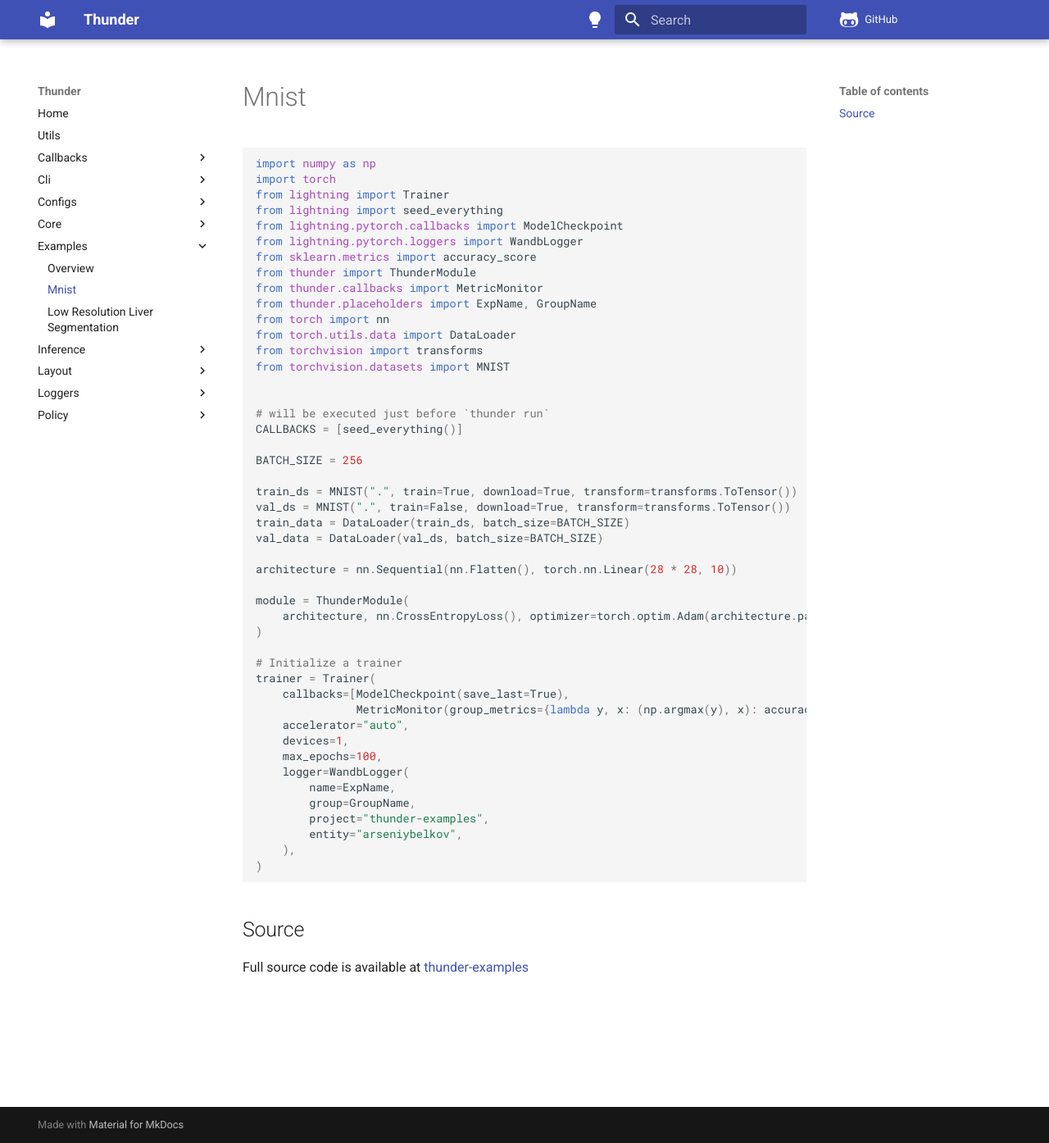
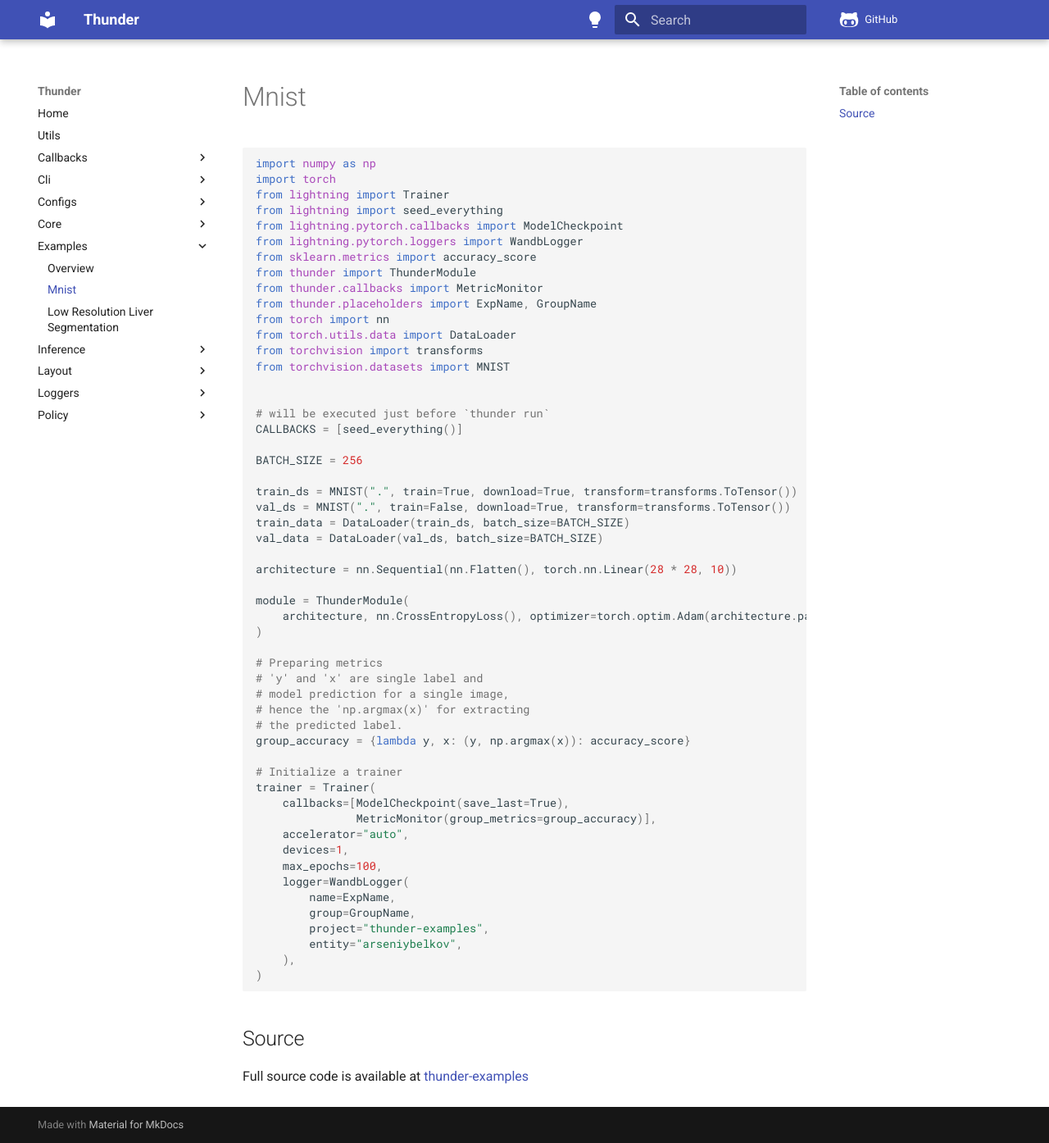
Before and after one commit to neuro-ml/thunder, an MkDocs documentation site: the page built from docs/examples/mnist.md, in a window 1280 px wide and 1394 px high. Shown: the whole window at 82% size. Built offline with MkDocs 1.6.1 and Material for MkDocs 9.7.7, drawn with Linux system fonts in a browser that asks for light colours; comment, search, counter and statistics services are not loaded; the version menu is left out.

Commit message:
fix mnist example

```diff
--- a/docs/examples/mnist.md
+++ b/docs/examples/mnist.md
@@ -31,10 +31,17 @@ module = ThunderModule(
     architecture, nn.CrossEntropyLoss(), optimizer=torch.optim.Adam(architecture.parameters())
 )
 
+# Preparing metrics
+# 'y' and 'x' are single label and
+# model prediction for a single image,
+# hence the 'np.argmax(x)' for extracting
+# the predicted label.
+group_accuracy = {lambda y, x: (y, np.argmax(x)): accuracy_score}
+
 # Initialize a trainer
 trainer = Trainer(
     callbacks=[ModelCheckpoint(save_last=True),
-               MetricMonitor(group_metrics={lambda y, x: (np.argmax(y), x): accuracy_score})],
+               MetricMonitor(group_metrics=group_accuracy)],
     accelerator="auto",
     devices=1,
     max_epochs=100,
```
